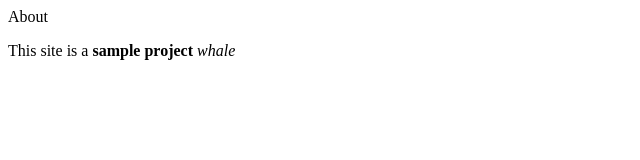
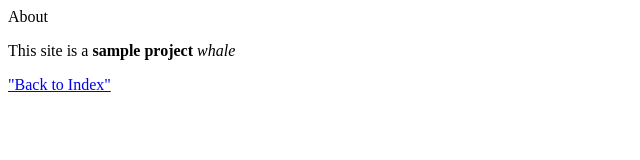
Before and after one commit to scubafuel/website, a plain HTML site: page about.html in a window 1280 px wide. Shown: the whole page, without its empty margins (0-640 px from the left). Drawn offline with Linux system fonts and the light colour scheme.

Commit message:
Add link on about page

```diff
--- a/about.html
+++ b/about.html
@@ -6,5 +6,6 @@
     <body>
       </h1>About</h1>
      <p>This site is a <strong>sample project</strong> <em>whale</em></p>
+     <a href = "index.html">"Back to Index"</a>
    </body>
  </html>
```
